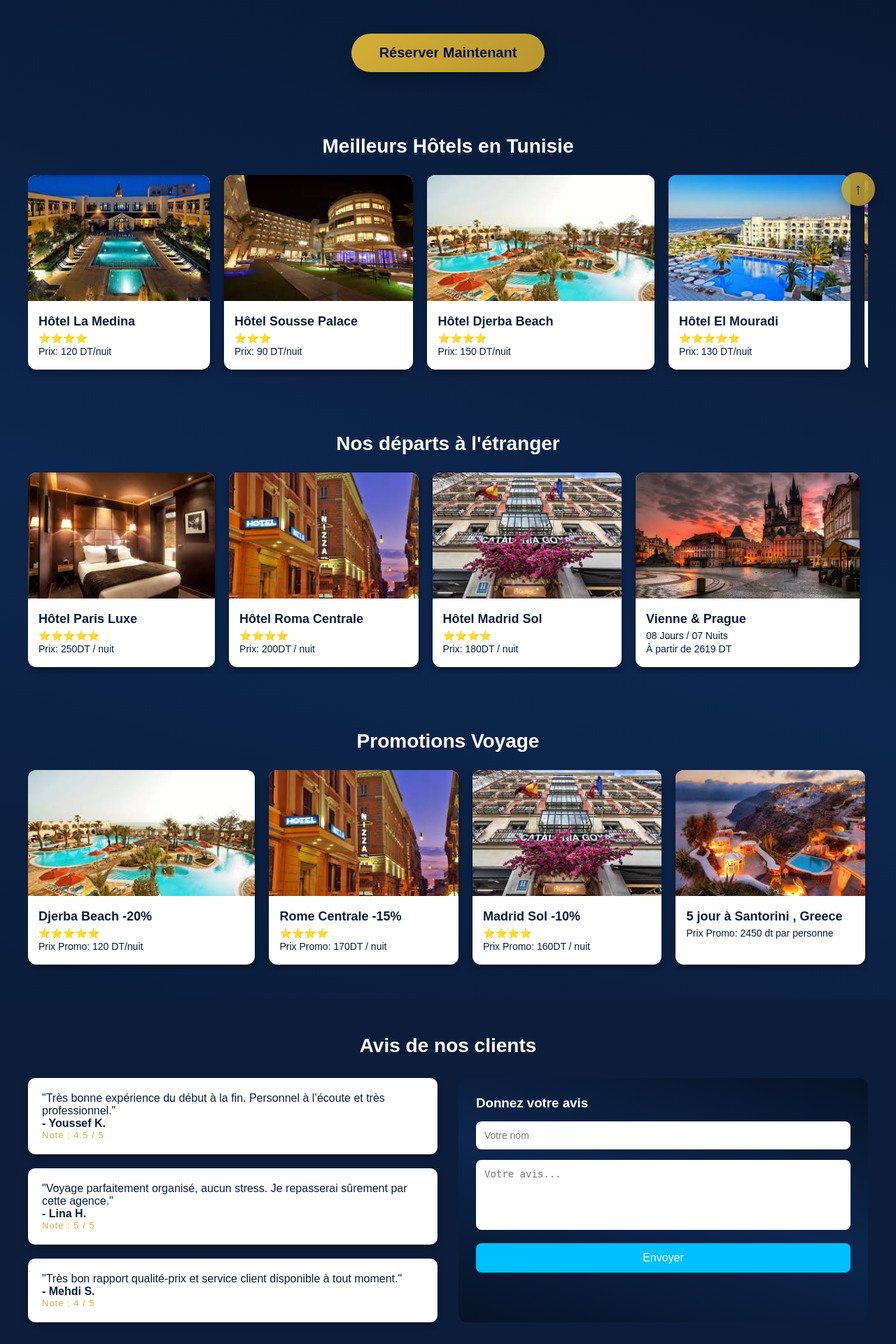
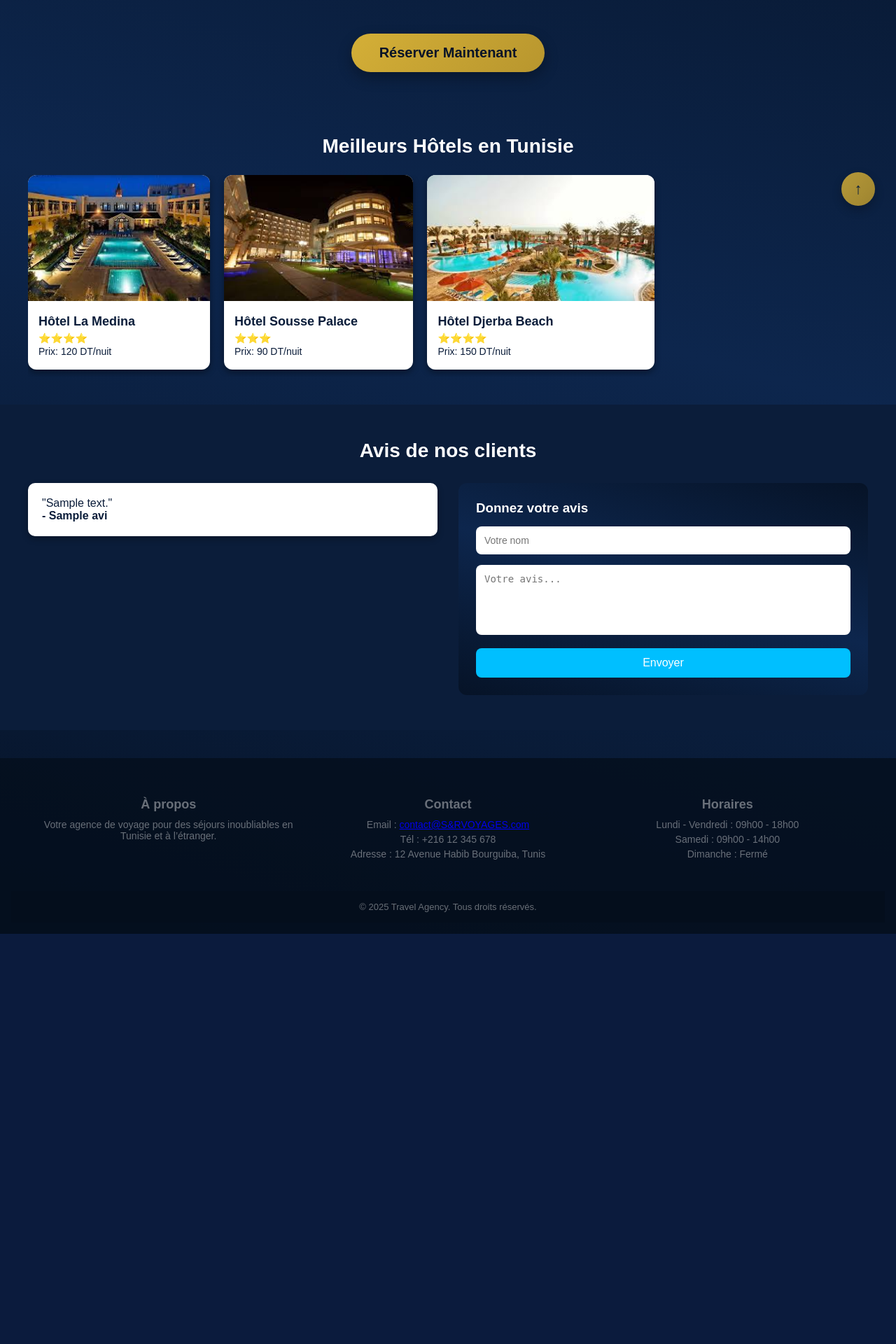
Before and after one commit to rana12345678910/R-S-Agence-Voyage, a PHP site: page / in a window 1280 px wide. Shown: the part 476-2396 px from the top of the page at 70% size. After the commit the page ends 1810 px from the top, so only its background shows below. Run offline with PHP 8.4, Linux system fonts and the light colour scheme; tables that the repository leaves empty hold one stand-in row (values such as "Sample post").

Commit message:
Update index.php
index

```diff
--- a/index.php
+++ b/index.php
@@ -1,3 +1,25 @@
+<?php
+include "connexion/db.php";
+
+$message = "";
+
+// ENVOI AVIS
+if ($_SERVER["REQUEST_METHOD"] == "POST" && isset($_POST['submit_review'])) {
+
+    $nom = $_POST['nom'];
+    $commentaire = $_POST['commentaire'];
+
+    $stmt = $conn->prepare("INSERT INTO avis (nom, commentaire) VALUES (?, ?)");
+    $stmt->bind_param("ss", $nom, $commentaire);
+
+    if ($stmt->execute()) {
+        $message = "✅ Avis envoyé avec succès";
+    } else {
+        $message = "❌ Erreur lors de l'envoi";
+    }
+}
+?>
+
 <!DOCTYPE html>
 <html lang="fr">
 <head>
@@ -8,16 +30,20 @@
     <link rel="icon" href="logo4.png" sizes="32x32">
 </head>
 <body>
+
 <a id="top"></a>
+
 <!-- Navbar -->
 <nav>
    <div class="brand">
     <img src="assets/images/logo2.png" alt="Logo" class="logo">
     <h1 class="site-name">S&R VOYAGES</h1>
     </div>
+
     <ul>
         <li><a href="index.php">Accueil</a></li>
         <li><a href="reservation.php">Réservation</a></li>
+
         <li>
             <a href="#">Séjours en Tunisie</a>
             <ul>
@@ -25,212 +51,142 @@
                 <li><a href="mahdia.php">Mahdia</a></li>
             </ul>
         </li>
+
         <li>
             <a href="#">Voyage à l'étranger</a>
             <ul>
-                    <li><a href="europe.php"> Europe</a></li>
-                    <li><a href="asie.php"> Asie</a></li>
+                <li><a href="europe.php">Europe</a></li>
+                <li><a href="asie.php">Asie</a></li>
             </ul>
         </li>
+
         <li><a href="promos.php">Promos</a></li>
-
         <li><a href="#contact">Contact</a></li>
     </ul>
 </nav>
 
-    <!-- Hero Section -->
+<!-- Hero -->
 <div class="hero">
     <img src="assets/images/cover3.png" alt="Voyage Turquie">
     <img src="assets/images/dubai-5.jpg" alt="Voyage Turquie">
     <img src="assets/images/prag.jpg" alt="Voyage Turquie">
 </div>
+
 <div class="reserver-section">
-        <a href="reservation.php" class="reserver-button">Réserver Maintenant</a>
+    <a href="reservation.php" class="reserver-button">
+        Réserver Maintenant
+    </a>
 </div>
 
-    <!-- Hôtels en Tunisie -->
+<!-- Hôtels Tunisie -->
 <section>
     <h2>Meilleurs Hôtels en Tunisie</h2>
+
     <div class="slider-container">
+
         <div class="card">
             <img src="assets/images/lamedina.jpeg" alt="Hôtel La Medina">
+
             <div class="info">
                 <h3>Hôtel La Medina</h3>
                 <p>⭐⭐⭐⭐</p>
                 <p>Prix: 120 DT/nuit</p>
             </div>
         </div>
+
         <div class="card">
             <img src="assets/images/soussepalace.jpeg" alt="Hôtel Sousse Palace">
+
             <div class="info">
                 <h3>Hôtel Sousse Palace</h3>
                 <p>⭐⭐⭐</p>
                 <p>Prix: 90 DT/nuit</p>
             </div>
         </div>
+
         <div class="card">
             <img src="assets/images/djerbabeach.jpeg" alt="Hôtel Djerba Beach">
+
             <div class="info">
                 <h3>Hôtel Djerba Beach</h3>
                 <p>⭐⭐⭐⭐</p>
                 <p>Prix: 150 DT/nuit</p>
             </div>
         </div>
-            <div class="card">
-                <img src="assets/images/mouradi.jpeg" alt="Hôtel El Mouradi">
-                <div class="info">
-                    <h3>Hôtel El Mouradi</h3>
-                    <p>⭐⭐⭐⭐⭐</p>
-                    <p>Prix: 130 DT/nuit</p>
-                </div>
-            </div>
-            <div class="card">
-                <img src="assets/images/tabarka.png" alt="Hôtel El Mouradi">
-                <div class="info">
-                    <h3>Dar Ismail Tabarka</h3>
-                    <p>⭐⭐⭐⭐</p>
-                    <p>Prix: 130 DT/nuit</p>
-                </div>
-            </div>
+
     </div>
 </section>
 
-    <!-- Hôtels à l'étranger -->
-    <section>
-        <h2>Nos départs à l'étranger</h2>
-        <div class="slider-container">
-            <div class="card">
-                <img src="assets/images/armoni.jpeg" alt="Hôtel Paris Luxe">
-                <div class="info">
-                    <h3>Hôtel Paris Luxe</h3>
-                    <p>⭐⭐⭐⭐⭐</p>
-                    <p>Prix: 250DT / nuit</p>
-                </div>
-            </div>
-            <div class="card">
-                <img src="assets/images/nizzarome.jpeg" alt="Hôtel Roma Centrale">
-                <div class="info">
-                    <h3>Hôtel Roma Centrale</h3>
-                    <p>⭐⭐⭐⭐</p>
-                    <p>Prix: 200DT / nuit</p>
-                </div>
-            </div>
-            <div class="card">
-                <img src="assets/images/catalonagoya.jpeg" alt="Hôtel Madrid Sol">
-                <div class="info">
-                    <h3>Hôtel Madrid Sol</h3>
-                    <p>⭐⭐⭐⭐</p>
-                    <p>Prix: 180DT / nuit</p>
-                </div>
-            </div>
-            <div class="card">
-                <img src="assets/images/prag.jpg" alt="Vienne & Prague">
-                <div class="info">
-                    <h3>Vienne & Prague</h3>
-                    <p>08 Jours / 07 Nuits</p>
-                    <p>À partir de 2619 DT</p>
-                </div>
-            </div>
-            <div class="card">
-                <img src="assets/images/dubai-5.jpg" alt="Dubaï & Abu Dhabi">
-                <div class="info">
-                    <h3>Dubaï & Abu Dhabi</h3>
-                    <p>07 Jours / 06 Nuits</p>
-                    <p>À partir de 2605 DT</p>
-                </div>
-            </div>
-        </div>
-    </section>
+<!-- AVIS CLIENTS -->
+<section class="reviews-section">
 
-    <!-- Promotions -->
-    <section>
-        <h2>Promotions Voyage</h2>
-        <div class="slider-container">
-            <div class="card">
-                <img src="assets/images/djerbabeach.jpeg" alt="Promo Djerba">
-                <div class="info">
-                    <h3>Djerba Beach -20%</h3>
-                    <p>⭐⭐⭐⭐⭐</p>
-                    <p>Prix Promo: 120 DT/nuit</p>
-                </div>
-            </div>
-            <div class="card">
-                <img src="assets/images/nizzarome.jpeg" alt="Promo Rome">
-                <div class="info">
-                    <h3>Rome Centrale -15%</h3>
-                    <p>⭐⭐⭐⭐</p>
-                    <p>Prix Promo: 170DT / nuit</p>
-                </div>
-            </div>
-            <div class="card">
-                <img src="assets/images/catalonagoya.jpeg" alt="Promo Madrid">
-                <div class="info">
-                    <h3>Madrid Sol -10%</h3>
-                    <p>⭐⭐⭐⭐</p>
-                    <p>Prix Promo: 160DT / nuit</p>
-                </div>
-            </div>
-            <div class="card">
-                <img src="assets/images/Santorini.jpeg" alt="Promo Madrid">
-                <div class="info">
-                    <h3> 5 jour à Santorini , Greece </h3>
-                    <p>Prix Promo: 2450 dt par personne</p>
-                </div>
-            </div>
-            <div class="card">
-                <img src="assets/images/Hambourg.jpeg" alt="Promo Madrid">
-                <div class="info">
-                    <h3> 4 jours à Hambourg, Allemagne </h3>
-                    <p>Prix Promo: 1940 DT par personne </p>
-                </div>
-            </div>
-        </div>
-    </section>
-    <!-- Avis des clients -->
-<!-- Section Avis + Formulaire -->
-<section class="reviews-section">
     <h2>Avis de nos clients</h2>
 
     <div class="reviews-layout">
 
-        <!-- Colonne gauche : Avis -->
+        <!-- AVIS -->
         <div class="reviews-left">
 
+            <?php
+            $result = $conn->query("SELECT * FROM avis ORDER BY date_avis DESC");
+
+            while ($row = $result->fetch_assoc()) {
+            ?>
+
             <div class="review-card">
-            <p class="review-text">"Très bonne expérience du début à la fin. Personnel à l’écoute et très professionnel."</p>
-            <h4>- Youssef K.</h4>
-            <p class="stars">Note : 4.5 / 5</p>
+
+                <p class="review-text">
+                    "<?php echo htmlspecialchars($row['commentaire']); ?>"
+                </p>
+
+                <h4>
+                    - <?php echo htmlspecialchars($row['nom']); ?>
+                </h4>
+
             </div>
 
-        <div class="review-card">
-            <p class="review-text">"Voyage parfaitement organisé, aucun stress. Je repasserai sûrement par cette agence."</p>
-            <h4>- Lina H.</h4>
-            <p class="stars">Note : 5 / 5</p>
+            <?php } ?>
+
         </div>
 
-        <div class="review-card">
-            <p class="review-text">"Très bon rapport qualité-prix et service client disponible à tout moment."</p>
-            <h4>- Mehdi S.</h4>
-            <p class="stars">Note : 4 / 5</p>
-        </div>
-        </div>
+        <!-- FORMULAIRE -->
+        <div class="reviews-right">
 
-        <!-- Colonne droite : Formulaire -->
-        <div class="reviews-right">
             <h3>Donnez votre avis</h3>
 
-            <form class="review-form">
-                <input type="text" placeholder="Votre nom" required>
-                <textarea placeholder="Votre avis..." required></textarea>
+            <?php if ($message != ""): ?>
+                <p style="color:green; text-align:center;">
+                    <?php echo $message; ?>
+                </p>
+            <?php endif; ?>
 
-                <button type="submit">Envoyer</button>
+            <form class="review-form" method="POST">
+
+                <input
+                    type="text"
+                    name="nom"
+                    placeholder="Votre nom"
+                    required
+                >
+
+                <textarea
+                    name="commentaire"
+                    placeholder="Votre avis..."
+                    required></textarea>
+
+                <button
+                    type="submit"
+                    name="submit_review">
+                    Envoyer
+                </button>
+
             </form>
+
         </div>
 
     </div>
+
 </section>
-
-
 
 <!-- Footer -->
 <footer id="contact">
@@ -239,22 +195,41 @@
 
     <div class="footer-block">
         <h3>À propos</h3>
-            <p>Votre agence de voyage pour des séjours inoubliables en Tunisie et à l’étranger.</p>
+
+        <p>
+            Votre agence de voyage pour des séjours inoubliables
+            en Tunisie et à l’étranger.
+        </p>
     </div>
 
     <div class="footer-block">
+
         <h3>Contact</h3>
-            <p> Email :<a href="mailto:contact@S&RVOYAGES.com">contact@S&RVOYAGES.com</a> </p>
-            <p> Tél : +216 12 345 678</p>
-            <p> Adresse : 12 Avenue Habib Bourguiba, Tunis</p>
+
+        <p>
+            Email :
+            <a href="mailto:contact@S&RVOYAGES.com">
+                contact@S&RVOYAGES.com
+            </a>
+        </p>
+
+        <p>Tél : +216 12 345 678</p>
+
+        <p>
+            Adresse : 12 Avenue Habib Bourguiba, Tunis
+        </p>
     </div>
 
     <div class="footer-block">
+
         <h3>Horaires</h3>
+
         <p>Lundi - Vendredi : 09h00 - 18h00</p>
         <p>Samedi : 09h00 - 14h00</p>
         <p>Dimanche : Fermé</p>
+
     </div>
+
 </div>
 
 <div class="footer-bottom">
@@ -266,5 +241,6 @@
 <a href="#top" class="back-to-top" title="Retour en haut">
   ↑
 </a>
+
 </body>
 </html>
```
Lines whose indentation alone changed are shown as unchanged.
